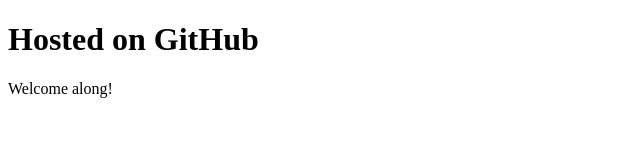
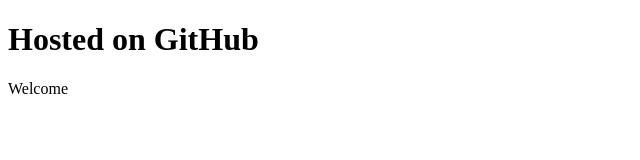
Before and after one commit to Localhost-3306/Localhost-3306.github.io, a plain HTML site: page index.html in a window 1280 px wide. Shown: the full height of the page, 0-640 px from the left. Drawn offline with Linux system fonts and the light colour scheme.

Commit message:
Update index.html

```diff
--- a/index.html
+++ b/index.html
@@ -2,7 +2,7 @@
 <html lang="en">
 <head>
     <h1>Hosted on GitHub</h1>
-    <p>Welcome along!</p>
+    <p>Welcome</p>
 </head>
 <body>
 
```
